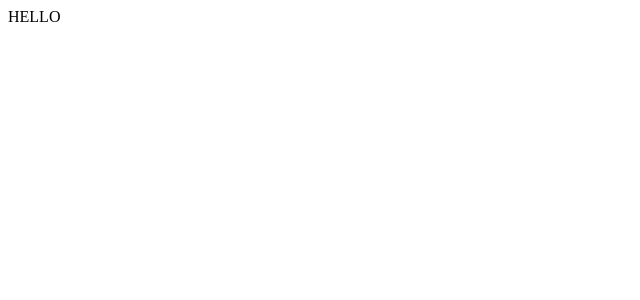
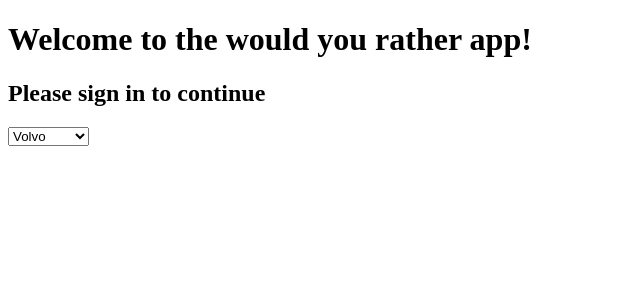
Before and after one commit to Foxifly/Would-You-Rather-App, a React (Create React App) app: page / in a window 1280 px wide. Shown: the top 300 px of the page, without its empty margins (0-640 px from the left). Built offline with nearby package versions, Linux system fonts and the light colour scheme.

Commit message:
Setup add question action creator.

```diff
--- a/src/App.js
+++ /dev/null
@@ -1,9 +0,0 @@
-import React, { Component } from "react";
-
-class App extends Component {
-  render() {
-    return <div className="App">HELLO</div>;
-  }
-}
-
-export default App;
--- /dev/null
+++ b/src/components/App.js
@@ -0,0 +1,14 @@
+import React, { Component } from "react";
+import LoginScreen from "./LoginScreen";
+
+class App extends Component {
+  render() {
+    return (
+      <div className="App">
+        <LoginScreen />
+      </div>
+    );
+  }
+}
+
+export default App;
--- a/src/components/LoginScreen.js
+++ b/src/components/LoginScreen.js
@@ -2,7 +2,21 @@ import React, { Component } from "react";
 
 class LoginScreen extends Component {
   render() {
-    return <div>Login Screen</div>;
+    return (
+      <div>
+        <h1>Welcome to the would you rather app!</h1>
+        <h2>Please sign in to continue</h2>
+
+        <form className="login-form">
+          <select>
+            <option value="volvo">Volvo</option>
+            <option value="saab">Saab</option>
+            <option value="mercedes">Mercedes</option>
+            <option value="audi">Audi</option>
+          </select>
+        </form>
+      </div>
+    );
   }
 }
 
--- a/src/index.js
+++ b/src/index.js
@@ -1,5 +1,5 @@
 import React from "react";
 import ReactDOM from "react-dom";
-import App from "./App";
+import App from "./components/App";
 
 ReactDOM.render(<App />, document.getElementById("root"));
```
Also changed, not shown: src/actions/questions.js (+18 -0 lines).
